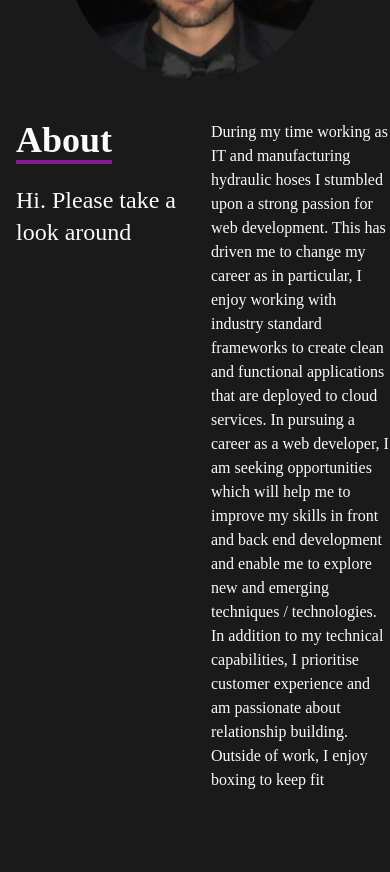
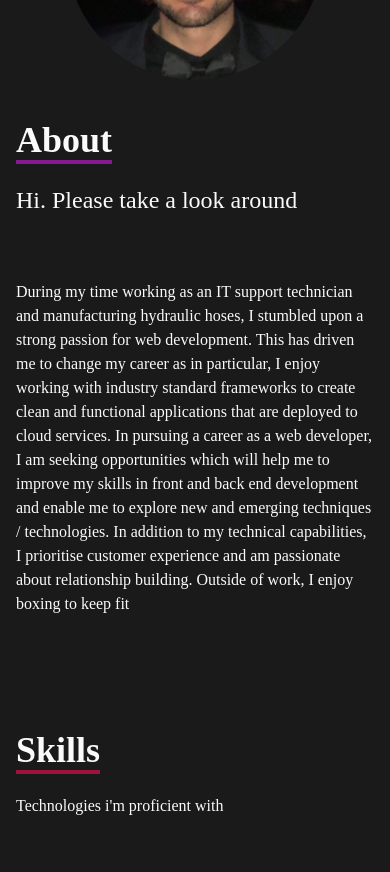
Before and after one commit to Bifdus/porfoliosite, a React (Create React App) app: page / in a window 390 px wide. Shown: the part 1060-1932 px from the top of the page. Built offline with nearby package versions, Linux system fonts and the light colour scheme.

Commit message:
more text updates, fixes for phones

```diff
--- a/src/components/About.jsx
+++ b/src/components/About.jsx
@@ -10,7 +10,7 @@ const About = () => {
     >
       <div className='flex flex-col justify-center items-center w-full'>
         <img id='profile' src={ProfileImg} alt='Denim Hodgson Profile' />
-        <div className='max-w-[1000px] w-full h-full grid grid-cols-2 gap-8'>
+        <div className='max-w-[1000px] w-full h-full grid grid-cols-2 gap-8 about-section'>
           <div className='sm:text-right pb-8 pl-4'>
             <p className='text-4xl font-bold inline border-b-4 border-fuchsia-800'>
               About
@@ -20,18 +20,19 @@ const About = () => {
             </h2>
           </div>
           <div>
-            <p>
-              During my time working as IT and manufacturing hydraulic hoses I
-              stumbled upon a strong passion for web development. This has
-              driven me to change my career as in particular, I enjoy working
-              with industry standard frameworks to create clean and functional
-              applications that are deployed to cloud services. In pursuing a
-              career as a web developer, I am seeking opportunities which will
-              help me to improve my skills in front and back end development and
-              enable me to explore new and emerging techniques / technologies.
-              In addition to my technical capabilities, I prioritise customer
-              experience and am passionate about relationship building. Outside
-              of work, I enjoy boxing to keep fit
+            <p className='mx-4'>
+              During my time working as an IT support technician and
+              manufacturing hydraulic hoses, I stumbled upon a strong passion
+              for web development. This has driven me to change my career as in
+              particular, I enjoy working with industry standard frameworks to
+              create clean and functional applications that are deployed to
+              cloud services. In pursuing a career as a web developer, I am
+              seeking opportunities which will help me to improve my skills in
+              front and back end development and enable me to explore new and
+              emerging techniques / technologies. In addition to my technical
+              capabilities, I prioritise customer experience and am passionate
+              about relationship building. Outside of work, I enjoy boxing to
+              keep fit
             </p>
           </div>
         </div>
--- a/src/index.css
+++ b/src/index.css
@@ -106,3 +106,9 @@
     height: 20rem;
   }
 }
+
+@media screen and (max-width: 700px) {
+  .about-section {
+    grid-template-columns: repeat(1, minmax(0, 1fr));
+  }
+}
```
